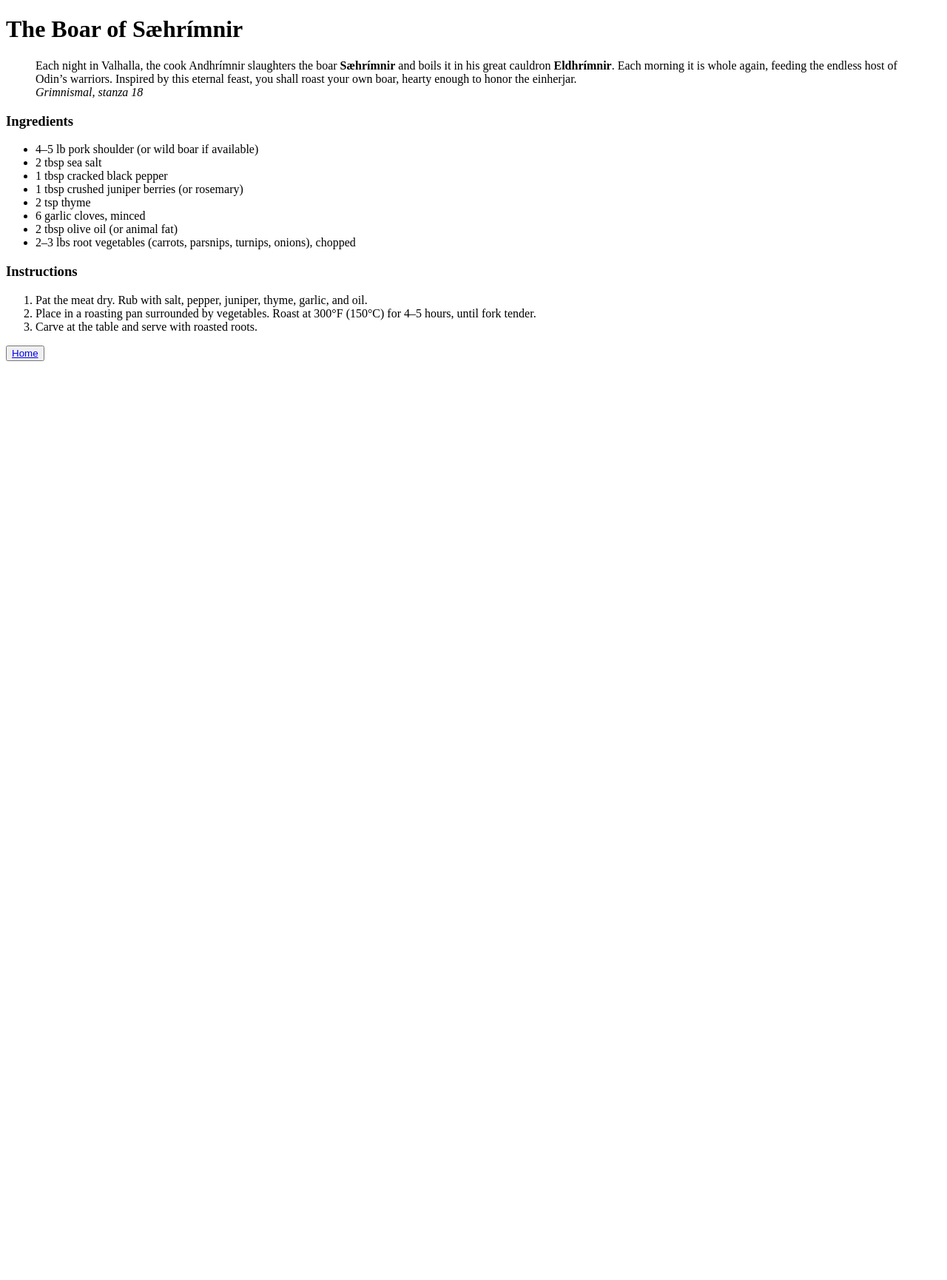
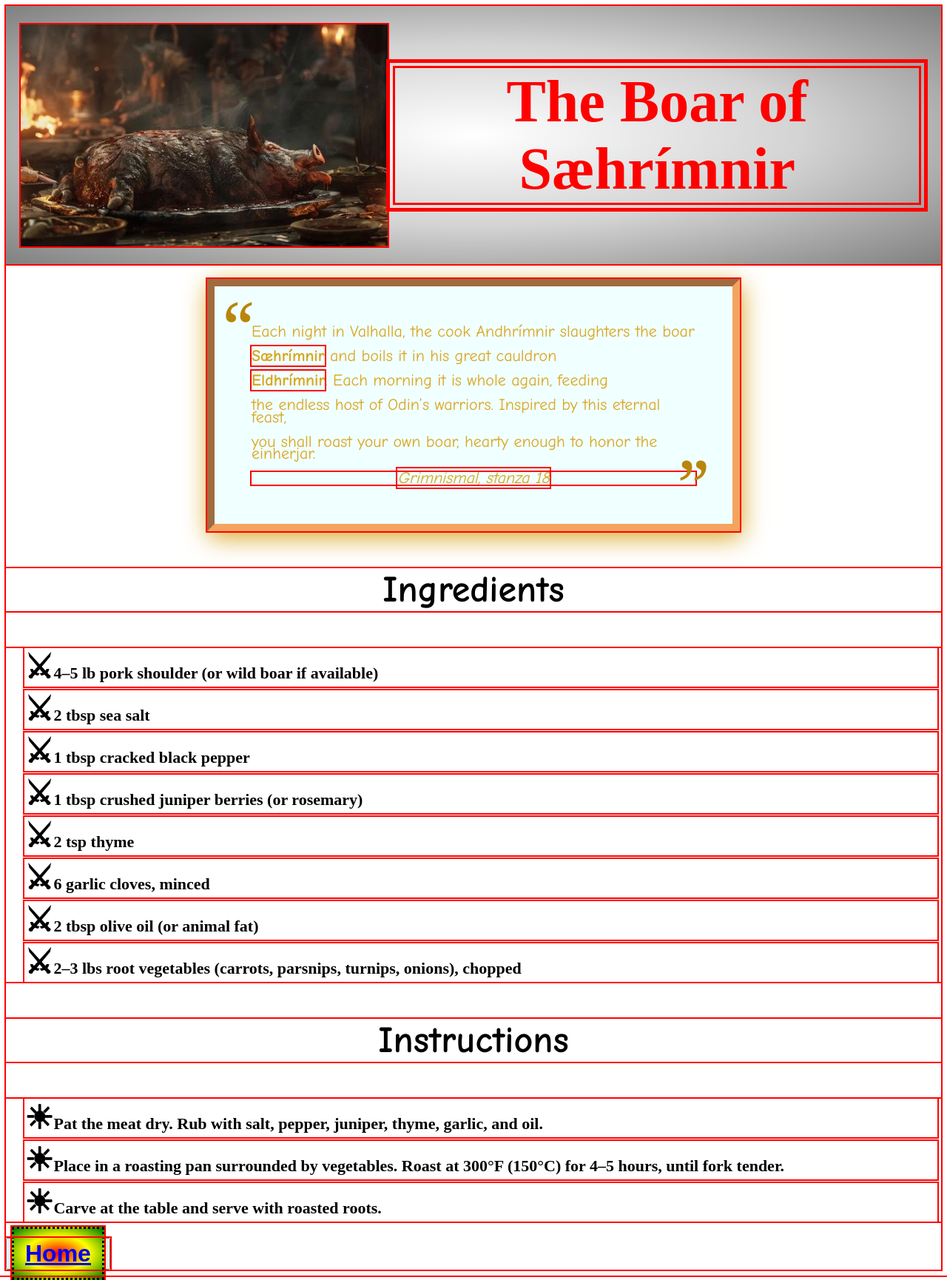
Before and after one commit to tinkeray187-blip/odin-recipes, a plain HTML site: page recipes/boar.html in a window 1280 px wide. Shown: the whole page at 74% size. Before the commit the page ends 800 px from the top, so only its background shows below. Drawn offline with Linux system fonts and the light colour scheme.

Commit message:
Added CSS to each HTML file, finished the foundations CSS moving on to the Flexbox section

```diff
--- a/recipes/boar.html
+++ b/recipes/boar.html
@@ -3,40 +3,75 @@
 <head>
     <meta charset="UTF-8">
     <meta name="viewport" content="width=device-width, initial-scale=1.0">
+    <link rel="stylesheet" href="style.css">
     <title>The Boar of Sæhrímnir</title>
 </head>
 <body>
-    <h1>The Boar of Sæhrímnir</h1>
 
-    <blockquote>
+    <div class="opening">
+
+    <img src="../pics/theboar.jpeg" class="boarpic" alt="a dilicious roasted boar on a platter" height="300" width="auto">
+
+    <h1 class="title" id="boar">The Boar of Sæhrímnir</h1>
+
+    </div>
+
+        <blockquote class="quote">
+
             Each night in Valhalla, the cook Andhrímnir slaughters the boar
+
             <strong>Sæhrímnir</strong> and boils it in his great cauldron
+
             <strong>Eldhrímnir</strong>. Each morning it is whole again, feeding
+
             the endless host of Odin’s warriors. Inspired by this eternal feast,
+
             you shall roast your own boar, hearty enough to honor the einherjar.
-    <footer><em>Grimnismal, stanza 18</em></footer>
+
+                <footer class="quoter"><em>Grimnismal, stanza 18</em></footer>
+
         </blockquote>
 
-    <h3>Ingredients</h3>
-    <ul>
-        <li>4–5 lb pork shoulder (or wild boar if available)</li>
-        <li>2 tbsp sea salt</li>
-        <li>1 tbsp cracked black pepper</li>
-        <li>1 tbsp crushed juniper berries (or rosemary)</li>
-        <li>2 tsp thyme</li>
-        <li>6 garlic cloves, minced</li>
-        <li>2 tbsp olive oil (or animal fat)</li>
-        <li>2–3 lbs root vegetables (carrots, parsnips, turnips, onions), chopped</li>
+    <div class="body">
+
+    <h3 class="header-three" id="boars">Ingredients</h3>
+
+        <ul class="made-of">
+
+            <li class="a">4–5 lb pork shoulder (or wild boar if available)</li>
+
+            <li class="a">2 tbsp sea salt</li>
+
+            <li class="a">1 tbsp cracked black pepper</li>
+
+            <li class="a">1 tbsp crushed juniper berries (or rosemary)</li>
+
+            <li class="a">2 tsp thyme</li>
+
+            <li class="a">6 garlic cloves, minced</li>
+
+            <li class="a">2 tbsp olive oil (or animal fat)</li>
+
+            <li class="a">2–3 lbs root vegetables (carrots, parsnips, turnips, onions), chopped</li>
+
         </ul>
 
-    <h3>Instructions</h3>
-    <ol>
-        <li>Pat the meat dry. Rub with salt, pepper, juniper, thyme, garlic, and oil.</li>
-        <li>Place in a roasting pan surrounded by vegetables. Roast at 300°F (150°C) for 4–5 hours, until fork tender.</li>
-        <li>Carve at the table and serve with roasted roots.</li>
+
+    <h3 class="header-three">Instructions</h3>
+
+        <ol class="howto roastboar">
+
+            <li class="A">Pat the meat dry. Rub with salt, pepper, juniper, thyme, garlic, and oil.</li>
+
+            <li class="A">Place in a roasting pan surrounded by vegetables. Roast at 300°F (150°C) for 4–5 hours, until fork tender.</li>
+
+            <li class="A">Carve at the table and serve with roasted roots.</li>
+
         </ol>
 
-    <button><a href="../index.html">Home</a></button>
+    </div>
+
+    <button class="button"><a href="../index.html">Home</a></button>
 
 
 </body>
--- /dev/null
+++ b/recipes/style.css
@@ -0,0 +1,150 @@
+/* style.css */
+
+* {
+
+    outline: 2px solid red;
+}
+
+.title {
+    color:  red;
+    font-family: 'Film Cryptic';
+    text-align: center;
+    font-size: 80px;
+    border: double 10px red;
+}
+
+.opening {
+    display: flex;
+    align-items: center;
+    justify-content: center;
+    font-size: 60px;
+    background-image: radial-gradient(white, lightgrey, gray);
+    padding: 20px;
+
+}
+
+.opening-fruit {
+    display: block;
+    align-items: center;
+    justify-content: center;
+}
+
+
+.quote {
+    font-family:  'Comic Sans MS', 'Comic Sans', 'cursive';
+    position: relative;
+    color: goldenrod;
+    background-color: azure;
+    border: 10px inset sandybrown;
+    box-shadow: 2px 8px 32px;
+    line-height: .75em;
+    margin: 20px auto;
+    padding: 20px 50px;
+    max-width: 600px;
+    white-space: pre-line;
+    font-size: 22px;
+
+
+}
+
+.quoter {
+    text-align: center;
+    font-style: italic;
+}
+
+.header-three {
+    font-size: 50px;
+    font-family: 'Film Cryptic', 'Comic Sans MS', 'Comic Sans', 'cursive';
+    font-weight: bold;
+    text-align: center;
+
+}
+
+.body {
+    font-size: 22px;
+    font-weight: bold;
+}
+
+.howto, .made-of{
+  list-style: none;
+  padding-left: 0;
+}
+li {
+    margin: 5px;
+    margin-left: 25px;
+}
+a {
+    background-image: radial-gradient(red, yellow, green);
+    padding: 15px;
+    border: dotted 3px black;
+}
+
+.a::before {
+  content: "\2694";
+  color: black;
+  font-size: 2em;
+  font-weight: bold;
+}
+
+.A::before {
+  content: "\2600";
+  color: black;
+  font-size: 2em;
+  font-weight: bold;
+}
+
+.b::before {
+    content: "\1F985";
+    color: black;
+    line-height: 2em;
+    font-weight: bold;
+}
+
+.B::before {
+    content: "\2734";
+    color: black;
+    line-height: 2em;
+    font-weight: bold;
+}
+
+.c::before {
+    content: "\16AB";
+    color: black;
+    line-height: 2em;
+    font-weight: bold;
+}
+
+.C::before {
+    content: "\2744";
+    color: gray;
+    line-height: 2em;
+    font-weight: bold;
+}
+
+.button {
+    font-size: 2em;
+    font-weight: bold;
+    color: black;
+
+}
+
+
+blockquote::before {
+  content: "“";   /* the big opening quotation mark */
+  font-size: 6rem;
+  color: #b8860b;
+  position: absolute;
+  top: 45px;
+  left: 10px;
+  font-family: "Georgia", serif;
+}
+
+blockquote::after {
+  content: "”";   /* the big closing quotation mark */
+  font-size: 6rem;
+  color: #b8860b;
+  position: absolute;
+  bottom: 45px;
+  right: 30px;
+  font-family: "Georgia", serif;
+}
--- /dev/null
+++ b/styles.css
@@ -0,0 +1,70 @@
+/* styles.css */
+
+/* {
+    outline: 2px solid red;
+}*/
+
+.title {
+    color:  red;
+    font-family: 'Film Cryptic';
+    text-align: center;
+    font-size: 80px;
+    border: double 10px red;
+    background-color: transparent;
+}
+
+.intro {
+    font-family:  'Comic Sans MS', 'Comic Sans', 'cursive';
+    position: relative;
+    color: goldenrod;
+    background-color: transparent;
+    border: 10px inset sandybrown;
+    box-shadow: 2px 8px 32px;
+    line-height: .75em;
+    white-space: pre-line;
+    font-size: 22px;
+    text-align: center;
+
+
+}
+
+.link {
+    font-size: 35px;
+    font-family: 'Film Cryptic', 'Comic Sans MS', 'Comic Sans', 'cursive';
+    font-weight: bold;
+    text-align: center;
+}
+
+.content {
+    margin: 5px;
+    margin-left: 15px;
+    font-size: 22px;
+    font-family:  'Comic Sans MS', 'Comic Sans', 'cursive';
+    text-indent: 30px; /* Indents the first line of all paragraphs by 30 pixels */
+
+
+}
+
+body::before {
+  content: "";
+  position: absolute;
+  width: 100%;
+  height: 100%;
+  background-image: url('../odin-recipes/pics/runes1.png'); /* Replace with your image path */
+  background-size: cover; /* Ensures the image covers the entire area */
+  background-position: center; /* Centers the image */
+  opacity: 0.3; /* Sets the opacity to 30% */
+  z-index: -1; /* Places the pseudo-element behind other content */
+}
+
+.body::before {
+  content: "";
+  position: absolute;
+  width: 100%;
+  height: 100%;
+  background-image: url('../odin-recipes/pics/runes1.png'); /* Replace with your image path */
+  background-size: cover; /* Ensures the image covers the entire area */
+  background-position: center; /* Centers the image */
+  opacity: 0.3; /* Sets the opacity to 30% */
+  z-index: -1; /* Places the pseudo-element behind other content */
+}
```
Also changed, not shown: index.html (+55 -18 lines), recipes/fowl.html (+51 -21 lines), recipes/fruits.html (+51 -18 lines), pics/runes1.png (added), pics/theboar.jpeg (renamed from theboar.jpeg), pics/val1.png (added), pics/val22.png (added), 1 other file. Lines whose indentation alone changed are shown as unchanged.
